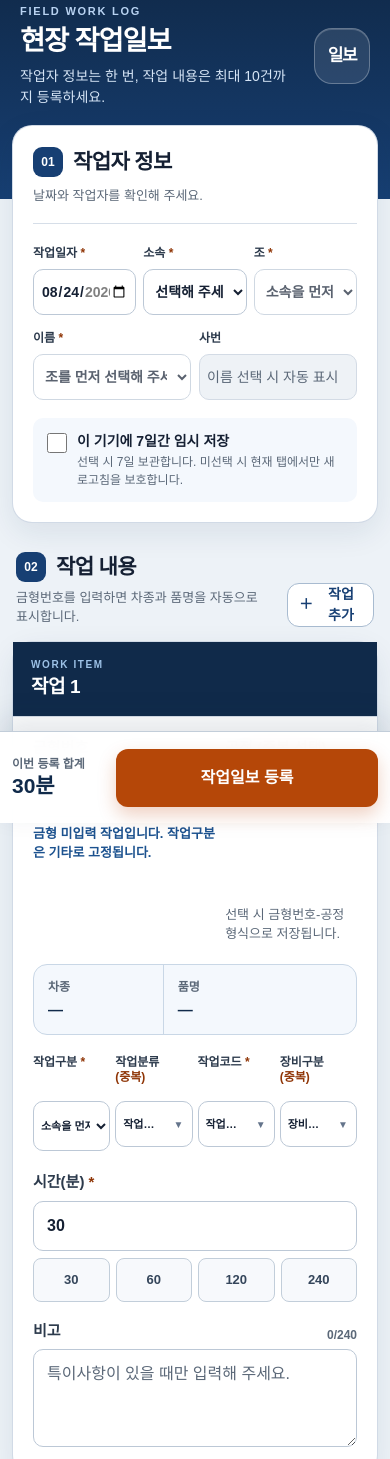
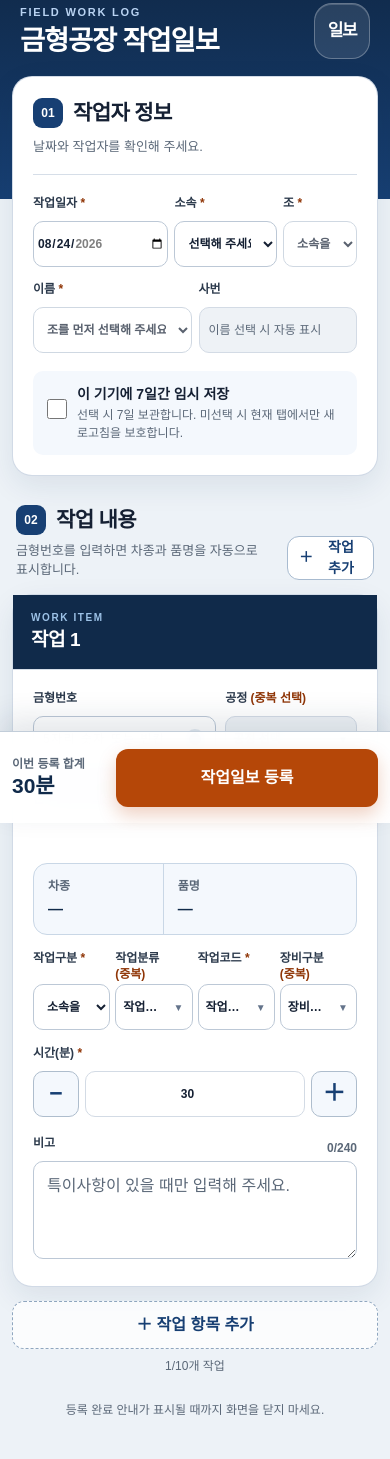
Before and after one commit to GeonhoShin98/worklog, a plain HTML site: page index.html in a window 390 px wide. Shown: the part 21-1480 px from the top of the page. Drawn offline with Linux system fonts and the light colour scheme.

Commit message:
Add files via upload

```diff
--- a/app.js
+++ b/app.js
@@ -151,7 +151,7 @@
 
   async function loadJson(path, message) {
     var url = new URL(path, window.location.href);
-    url.searchParams.set("v", "20260824-2");
+    url.searchParams.set("v", "20260824-3");
     var response = await fetch(url.toString(), { cache:"reload" });
     if (!response.ok) throw new Error(message);
     return response.json();
@@ -164,6 +164,11 @@
   }
   function populateTeams(selected) {
     var values = Array.from(new Set(employeeMaster.filter(function (w) { return w.department === departmentInput.value; }).map(function (w) { return w.team; })));
+    var preferredOrder = departmentInput.value === "사상반" ? ["A","B","C","D","E","기타"] : ["1","2"];
+    values.sort(function (left, right) {
+      var leftIndex = preferredOrder.indexOf(left), rightIndex = preferredOrder.indexOf(right);
+      return (leftIndex < 0 ? 99 : leftIndex) - (rightIndex < 0 ? 99 : rightIndex) || left.localeCompare(right, "ko");
+    });
     setSelectOptions(teamInput, values.map(function (v) { return { value:v, label:v === "기타" ? v : v + "조" }; }), departmentInput.value ? "조 선택" : "소속을 먼저 선택해 주세요", selected);
     teamInput.disabled = !departmentInput.value;
   }
@@ -185,6 +190,14 @@
   function setLookupState(article, state, message) { var data = taskStates.get(article); if (!data) return; data.lookupState = state; article.dataset.lookup = state; article.querySelector(".lookup-status").textContent = message; }
   function setLookupValues(article, car, part) { var data = taskStates.get(article); if (!data) return; data.car = cleanText(car,120); data.part = cleanText(part,180); article.querySelector(".car-value").textContent = data.car || "—"; article.querySelector(".part-value").textContent = data.part || "—"; }
 
+  function renderCodeOptions(article, selectedCodes) {
+    var category = article.querySelector(".category-select").value;
+    var options = optionObjects(CODE_OPTIONS[departmentInput.value]).filter(function (option) {
+      return category === "H" || !/^[1-8]$/.test(option.value);
+    });
+    setDropdownOptions(article.querySelector(".code-select"), options, selectedCodes || []);
+  }
+
   function renderDepartmentOptions(article, category, codes, classifications, equipment) {
     var department = departmentInput.value;
     var noMold = article.querySelector(".mold-input").value === "";
@@ -192,7 +205,7 @@
     if (noMold) categories = categories.filter(function (item) { return item.value === "H"; });
     setSelectOptions(article.querySelector(".category-select"), categories, department ? "작업구분 선택" : "소속을 먼저 선택", noMold ? "H" : category);
     setDropdownOptions(article.querySelector(".classification-select"), optionObjects(CLASSIFICATION_OPTIONS), classifications || []);
-    setDropdownOptions(article.querySelector(".code-select"), optionObjects(CODE_OPTIONS[department]), codes || []);
+    renderCodeOptions(article, codes || []);
     setDropdownOptions(article.querySelector(".equipment-select"), optionObjects(EQUIPMENT_OPTIONS[department]), equipment || []);
   }
 
@@ -245,8 +258,18 @@
       else if (digits.length) { setLookupValues(article,"",""); setLookupState(article,"idle","금형번호를 5자리까지 입력해 주세요."); }
       scheduleDraftSave();
     });
-    article.querySelector(".time-input").addEventListener("input",function () { updateTotalMinutes(); scheduleDraftSave(); });
-    article.querySelectorAll(".quick-times button").forEach(function (button) { button.addEventListener("click",function () { article.querySelector(".time-input").value = button.dataset.minutes; updateTotalMinutes(); scheduleDraftSave(); }); });
+    var timeInput = article.querySelector(".time-input");
+    function changeTime(delta) {
+      var current = Number(timeInput.value) || 30;
+      timeInput.value = String(Math.min(1440, Math.max(30, current + delta)));
+      updateTotalMinutes(); scheduleDraftSave();
+    }
+    article.querySelector(".time-minus").addEventListener("click", function () { changeTime(-30); });
+    article.querySelector(".time-plus").addEventListener("click", function () { changeTime(30); });
+    article.querySelector(".category-select").addEventListener("change", function () {
+      renderCodeOptions(article, selectedValues(".code-select", article));
+      scheduleDraftSave();
+    });
     article.querySelector(".remark-input").addEventListener("input",function (event) { article.querySelector(".remark-count").textContent = event.target.value.length + "/240"; scheduleDraftSave(); });
     article.addEventListener("change",scheduleDraftSave);
     article.querySelector(".remove-task").addEventListener("click",function () { if (taskList.children.length <= 1) { showStatus("최소 1개의 작업 항목은 유지해야 합니다.","error"); return; } window.clearTimeout(taskStates.get(article).lookupTimer); taskStates.delete(article); article.remove(); updateTaskNumbers(); updateTotalMinutes(); scheduleDraftSave(); });
@@ -277,7 +300,7 @@
       if (!mold && category.value !== "H") { markInvalid(category); errors.push("작업 " + n + "은 금형번호가 없어 작업구분을 기타로 선택해야 합니다."); firstInvalid = firstInvalid || category; }
       if (!category.value) { markInvalid(category); errors.push("작업 " + n + "의 작업구분을 선택해 주세요."); firstInvalid = firstInvalid || category; }
       if (!selectedValues(".code-select",article).length) { markInvalid(code); errors.push("작업 " + n + "의 작업코드를 하나 이상 선택해 주세요."); firstInvalid = firstInvalid || code; }
-      var minutes = Number(time.value); if (!Number.isInteger(minutes) || minutes < 1 || minutes > 1440) { markInvalid(time); errors.push("작업 " + n + "의 시간은 1~1,440분 사이의 정수로 입력해 주세요."); firstInvalid = firstInvalid || time; }
+      var minutes = Number(time.value); if (!Number.isInteger(minutes) || minutes < 30 || minutes > 1440 || minutes % 30 !== 0) { markInvalid(time); errors.push("작업 " + n + "의 시간은 30분 단위로 선택해 주세요."); firstInvalid = firstInvalid || time; }
     });
     if (updateTotalMinutes() > Number(CONFIG.MAX_TOTAL_MINUTES || 1440)) { errors.push("이번 등록의 총 작업시간은 1,440분을 넘을 수 없습니다."); firstInvalid = firstInvalid || taskList.querySelector(".time-input"); }
     if (!errors.length) return true;
--- a/index.html
+++ b/index.html
@@ -5,7 +5,7 @@
     <meta name="viewport" content="width=device-width, initial-scale=1, viewport-fit=cover">
     <meta name="theme-color" content="#173f73">
     <meta name="description" content="현장 작업자가 모바일에서 작업일보를 등록하는 화면입니다.">
-    <title>현장 작업일보</title>
+    <title>금형공장 작업일보</title>
     <link rel="manifest" href="./manifest.webmanifest">
     <link rel="stylesheet" href="./styles.css">
     <script src="./config.js" defer></script>
@@ -20,8 +20,7 @@
       <div class="header-inner">
         <div>
           <p class="eyebrow">FIELD WORK LOG</p>
-          <h1>현장 작업일보</h1>
-          <p class="header-copy">작업자 정보는 한 번, 작업 내용은 최대 10건까지 등록하세요.</p>
+          <h1>금형공장 작업일보</h1>
         </div>
         <div class="header-mark" aria-hidden="true">일보</div>
       </div>
@@ -150,7 +149,6 @@
                 <button type="button" class="multi-dropdown-toggle" aria-expanded="false">공정 선택</button>
                 <div class="multi-dropdown-menu" hidden></div>
               </div>
-              <p class="field-help">선택 시 금형번호-공정 형식으로 저장됩니다.</p>
             </div>
           </div>
 
@@ -201,12 +199,10 @@
           <div class="task-two-column">
             <div class="field-group time-field">
               <label class="time-label">시간(분) <span aria-hidden="true">*</span></label>
-              <input class="time-input" type="number" inputmode="numeric" min="1" max="1440" step="1" value="30" required>
-              <div class="quick-times" aria-label="빠른 시간 선택">
-                <button type="button" data-minutes="30">30</button>
-                <button type="button" data-minutes="60">60</button>
-                <button type="button" data-minutes="120">120</button>
-                <button type="button" data-minutes="240">240</button>
+              <div class="time-stepper" aria-label="30분 단위 시간 조절">
+                <button type="button" class="time-minus" aria-label="30분 감소">−</button>
+                <input class="time-input" type="number" inputmode="numeric" min="30" max="1440" step="30" value="30" readonly aria-readonly="true" required>
+                <button type="button" class="time-plus" aria-label="30분 증가">＋</button>
               </div>
             </div>
 
--- a/styles.css
+++ b/styles.css
@@ -745,29 +745,6 @@ fieldset {
   gap: 18px;
 }
 
-.quick-times {
-  display: grid;
-  grid-template-columns: repeat(4, minmax(0, 1fr));
-  gap: 6px;
-  margin-top: 7px;
-}
-
-.quick-times button {
-  min-height: 44px;
-  border: 1px solid #c2ceda;
-  border-radius: 8px;
-  background: #f7f9fc;
-  color: #35465b;
-  cursor: pointer;
-  font-size: 13px;
-  font-weight: 800;
-}
-
-.quick-times button:hover {
-  border-color: var(--navy-800);
-  color: var(--navy-900);
-}
-
 .label-row {
   display: flex;
   align-items: center;
@@ -1256,6 +1233,152 @@ select[multiple] option {
   }
 }
 
+.identity-grid-primary {
+  grid-template-columns: minmax(0, 1.3fr) minmax(0, 1fr) minmax(0, 0.75fr);
+  gap: 10px;
+}
+
+.identity-grid-worker {
+  gap: 10px;
+}
+
+.identity-grid .field-group,
+.mold-process-row .field-group,
+.task-classification-row .field-group,
+.task-two-column .field-group {
+  min-width: 0;
+}
+
+.identity-panel .field-group label,
+.task-card .field-group > label,
+.task-card .label-row label {
+  min-height: 20px;
+  margin-bottom: 6px;
+  font-size: 13px;
+  line-height: 1.35;
+}
+
+.identity-panel input,
+.identity-panel select,
+.task-card input[type="text"],
+.task-card input[type="number"],
+.task-card select,
+.multi-dropdown-toggle {
+  min-width: 0;
+  min-height: 48px;
+  font-size: 14px;
+}
+
+.identity-panel input,
+.identity-panel select,
+.task-card input[type="text"],
+.task-card input[type="number"],
+.task-card select {
+  padding-right: 9px;
+  padding-left: 9px;
+}
+
+.identity-panel input[type="date"] {
+  min-width: 0;
+  padding-right: 4px;
+  padding-left: 6px;
+}
+
+.task-body {
+  gap: 15px;
+}
+
+.task-classification-row .field-group {
+  display: grid;
+  grid-template-rows: 36px auto;
+}
+
+.task-classification-row .category-select {
+  height: 48px;
+}
+
+.task-classification-row label {
+  min-height: 0;
+  font-size: 13px;
+}
+
+.time-stepper {
+  display: grid;
+  grid-template-columns: 48px minmax(0, 1fr) 48px;
+  gap: 6px;
+}
+
+.time-stepper button {
+  min-height: 48px;
+  border: 1px solid #aebdcd;
+  border-radius: var(--radius-sm);
+  background: var(--blue-50);
+  color: var(--navy-900);
+  cursor: pointer;
+  font-size: 23px;
+  font-weight: 900;
+}
+
+.time-stepper button:active {
+  background: var(--blue-100);
+}
+
+.time-stepper .time-input[readonly] {
+  background: #ffffff;
+  color: var(--ink);
+  text-align: center;
+}
+
+@media (max-width: 520px) {
+  .identity-grid-primary {
+    grid-template-columns: minmax(0, 1.32fr) minmax(0, 1fr) minmax(0, 0.72fr);
+    gap: 6px;
+  }
+
+  .identity-grid-worker {
+    gap: 7px;
+  }
+
+  .identity-panel .field-group label,
+  .task-card .field-group > label,
+  .task-card .label-row label,
+  .task-classification-row label {
+    font-size: 12px;
+  }
+
+  .identity-panel input,
+  .identity-panel select,
+  .task-card input[type="text"],
+  .task-card input[type="number"],
+  .task-card select,
+  .multi-dropdown-toggle {
+    min-height: 46px;
+    font-size: 12px;
+  }
+
+  .identity-panel input[type="date"] {
+    padding-right: 2px;
+    padding-left: 3px;
+    font-size: 12px;
+  }
+
+  .task-classification-row .field-group {
+    grid-template-rows: 34px auto;
+  }
+
+  .task-classification-row .category-select {
+    height: 46px;
+  }
+
+  .time-stepper {
+    grid-template-columns: 46px minmax(0, 1fr) 46px;
+  }
+
+  .time-stepper button {
+    min-height: 46px;
+  }
+}
+
 @media (prefers-reduced-motion: reduce) {
   *,
   *::before,
--- a/sw.js
+++ b/sw.js
@@ -1,6 +1,6 @@
 "use strict";
 
-var CACHE_NAME = "field-worklog-v4-20260824";
+var CACHE_NAME = "field-worklog-v5-20260824";
 var APP_SHELL = [
   "./",
   "./index.html",
```
Also changed, not shown: README.md, manifest.webmanifest.
